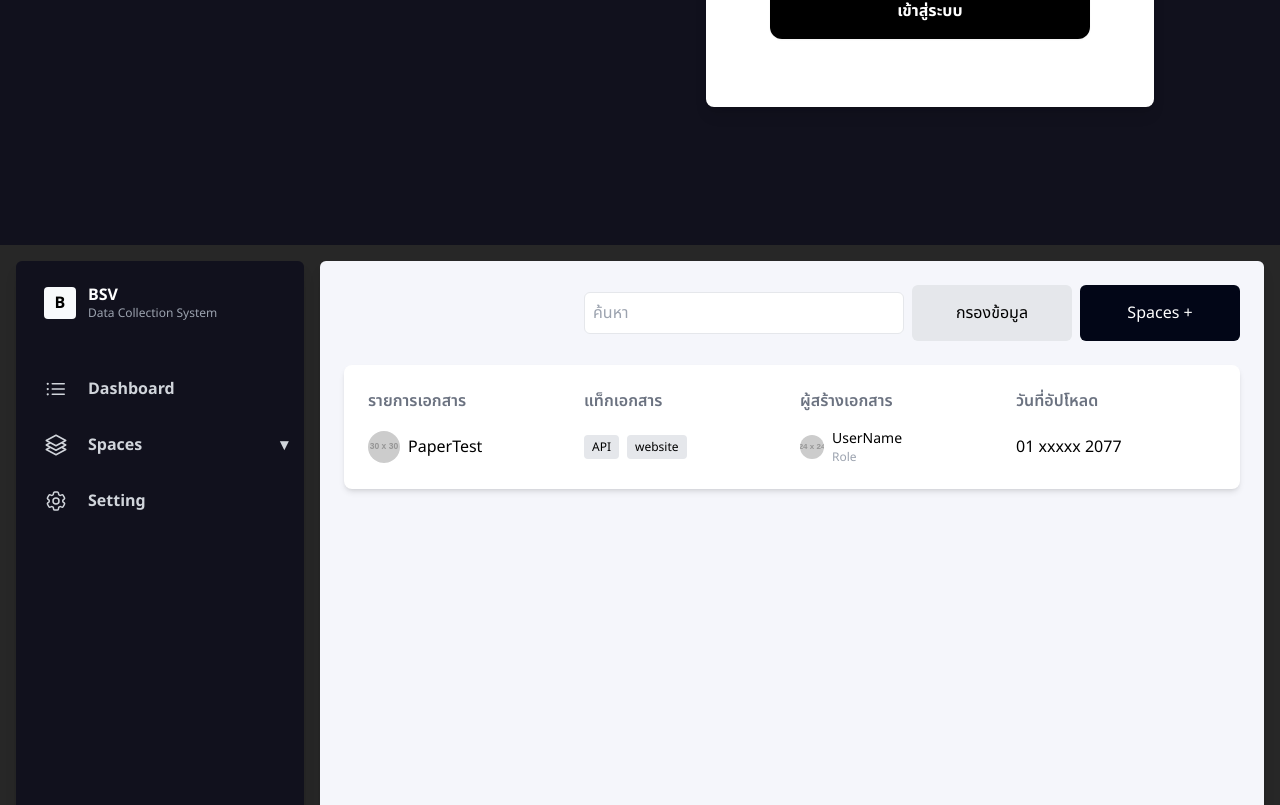
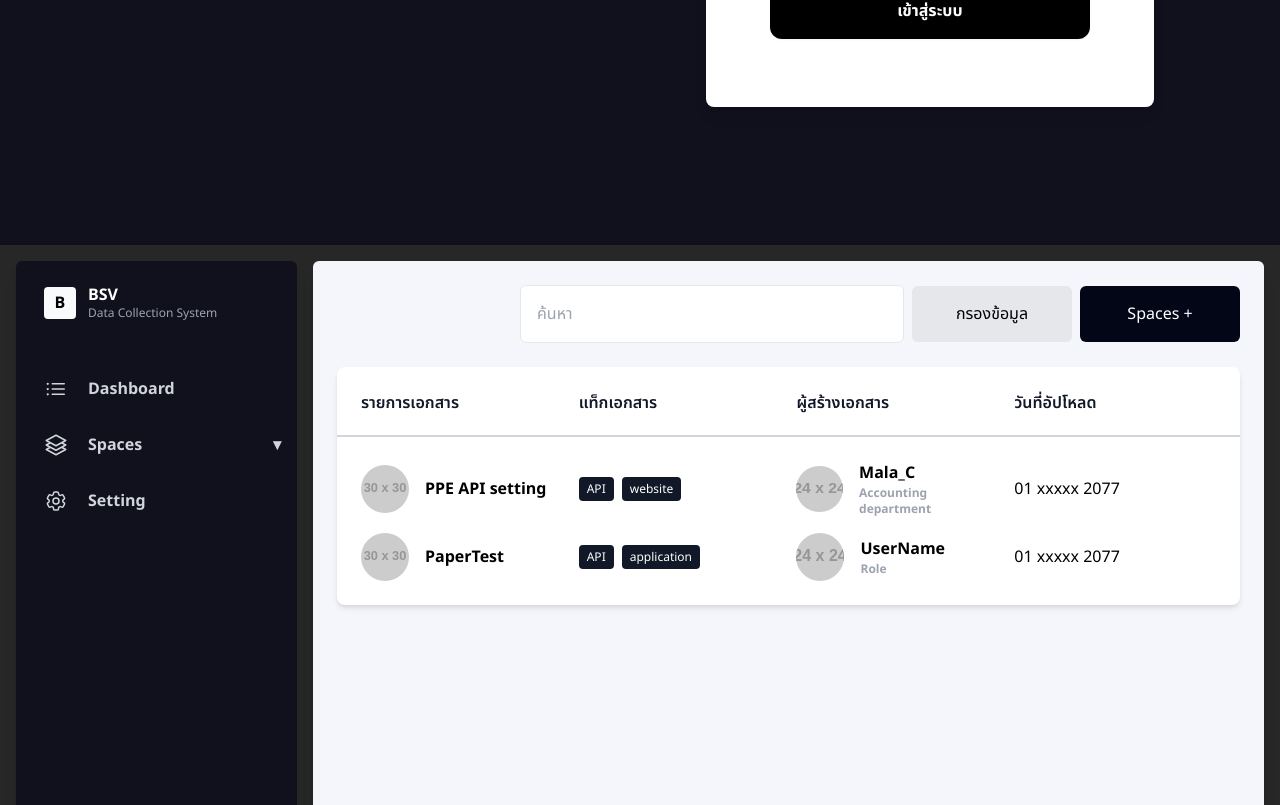
Before and after one commit to M42UJO/projectIntern, a React (Vite) app in the folder projectIntern/: page / in a window 1280 px wide. Shown: the part 555-1360 px from the top of the page. Built offline with nearby package versions, Linux system fonts and the light colour scheme.

Commit message:
Update dashboard.jsx

```diff
--- a/projectIntern/src/components/dashboard.jsx
+++ b/projectIntern/src/components/dashboard.jsx
@@ -1,14 +1,10 @@
 import React from "react";
 import Sidebar from "./sidebar";
-
-
 
 export default function Dashboard() {
   return (
     <div className="flex h-screen p-4">
-
       <Sidebar />
-
 
       <main
         className="flex-grow p-6 rounded-md shadow-lg"
@@ -20,7 +16,7 @@ export default function Dashboard() {
             <input
               type="text"
               placeholder="ค้นหา"
-              className="border p-2 rounded-md w-80"
+              className="border py-4 pl-4 rounded-md w-96"
             />
             <button className="bg-gray-200 py-4 rounded-md w-40">
               กรองข้อมูล
@@ -32,46 +28,77 @@ export default function Dashboard() {
         </header>
 
         <section
-          className="p-6 rounded-lg shadow-md"
+          className=" rounded-lg shadow-md"
           style={{ backgroundColor: "#FFFFFF" }}
         >
-          <div className="grid grid-cols-4 gap-4 mb-4 text-gray-500 font-semibold">
+          <div className="grid grid-cols-4 gap-4 text-gray-900 font-semibold border-b-2 border-gray-300 pb-5 p-6">
             <div>รายการเอกสาร</div>
             <div>แท็กเอกสาร</div>
             <div>ผู้สร้างเอกสาร</div>
             <div>วันที่อัปโหลด</div>
           </div>
 
-          <div className="space-y-4">
+
+          <div className="space-y-4 p-6">
             <div className="grid grid-cols-4 gap-4 items-center">
-              <div className="flex items-center space-x-2">
+              <div className="flex items-center space-x-4 font-bold">
                 <img
                   src="https://via.placeholder.com/30"
                   alt="User Avatar"
-                  className="h-8 w-8 rounded-full"
+                  className=" w-12 rounded-full"
+                />
+                <span>PPE API setting</span>
+              </div>
+              <div className="flex space-x-2">
+                <span className="bg-gray-900 text-xs text-white px-2 py-1 rounded">
+                  API
+                </span>
+                <span className="bg-gray-900 text-xs text-white px-2 py-1 rounded">
+                  website
+                </span>
+              </div>
+              <div className="flex items-center space-x-4 font-bold">
+                <img
+                  src="https://via.placeholder.com/24"
+                  alt="Avatar"
+                  className="w-12 rounded-full"
+                />
+                <div>
+                  <p className="">Mala_C</p>
+                  <p className="text-xs text-gray-400">Accounting department</p>
+                </div>
+              </div>
+              <div>01 xxxxx 2077</div>
+            </div>
+            <div className="grid grid-cols-4 gap-4 items-center">
+              <div className="flex items-center space-x-4 font-bold">
+                <img
+                  src="https://via.placeholder.com/30"
+                  alt="User Avatar"
+                  className="w-12 rounded-full"
                 />
                 <span>PaperTest</span>
               </div>
               <div className="flex space-x-2">
-                <span className="bg-gray-200 text-xs px-2 py-1 rounded">
+                <span className="bg-gray-900 text-xs text-white px-2 py-1 rounded">
                   API
                 </span>
-                <span className="bg-gray-200 text-xs px-2 py-1 rounded">
-                  website
+                <span className="bg-gray-900 text-xs text-white px-2 py-1 rounded">
+                  application
                 </span>
               </div>
-              <div className="flex items-center space-x-2">
+              <div className="flex items-center space-x-4 font-bold">
                 <img
                   src="https://via.placeholder.com/24"
                   alt="Avatar"
-                  className="h-6 w-6 rounded-full"
+                  className="w-12 rounded-full"
                 />
                 <div>
-                  <p className="text-sm">UserName</p>
+                  <p className="">UserName</p>
                   <p className="text-xs text-gray-400">Role</p>
                 </div>
               </div>
-              <div>01 xxxxx 2077</div>
+              <div >01 xxxxx 2077</div>
             </div>
           </div>
         </section>
```
